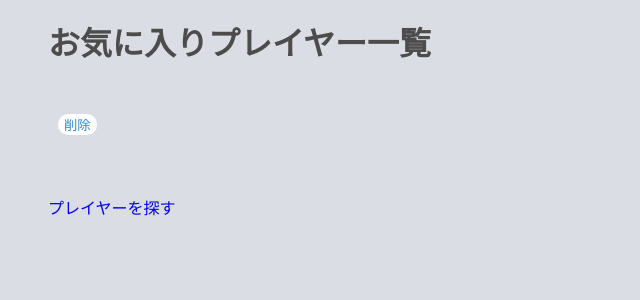
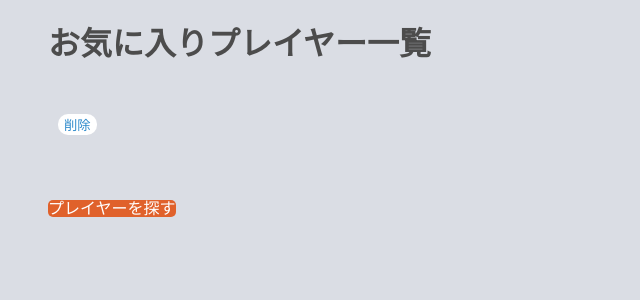
Before and after one commit to SakuraWada/road_map, a Django app: page /favorite_game_player/ in a window 1280 px wide. Shown: the part 163-463 px from the top of the page, without its empty margins (0-640 px from the left). Run offline with Django 4.2, Linux system fonts and the light colour scheme; a user stored in the database is signed in; tables that the repository leaves empty hold one stand-in row (values such as "Sample post").

Commit message:
ボタンの微調整

```diff
--- a/overwin/static/overwin/css/base.css
+++ b/overwin/static/overwin/css/base.css
@@ -26,7 +26,7 @@ li{
     background-color: #E0612B;
     color: #fff;
     border: none;
-    border-radius: 10px;
+    border-radius: 5px;
 }
 
 .btn-secondary{
--- a/overwin/static/overwin/css/favorite_game_player.css
+++ b/overwin/static/overwin/css/favorite_game_player.css
@@ -30,3 +30,7 @@
 .add-link-area{
     margin-top: 60px;
 }
+
+.btn-primary{
+    color: white;
+}
--- a/overwin/templates/overwin/favorite_game_player.html
+++ b/overwin/templates/overwin/favorite_game_player.html
@@ -21,7 +21,7 @@
         </li>
     {% endfor %}
     </ul>
-    <div class="add-link-area"><a href="{% url 'overwin:search_game_player' %}" class="add-link">プレイヤーを探す</a></div>
+    <div class="add-link-area"><a href="{% url 'overwin:search_game_player' %}" class="add-link btn-primary">プレイヤーを探す</a></div>
 </div>
 {% else %}
 <p>プレイヤーが登録されていません</p>
```
